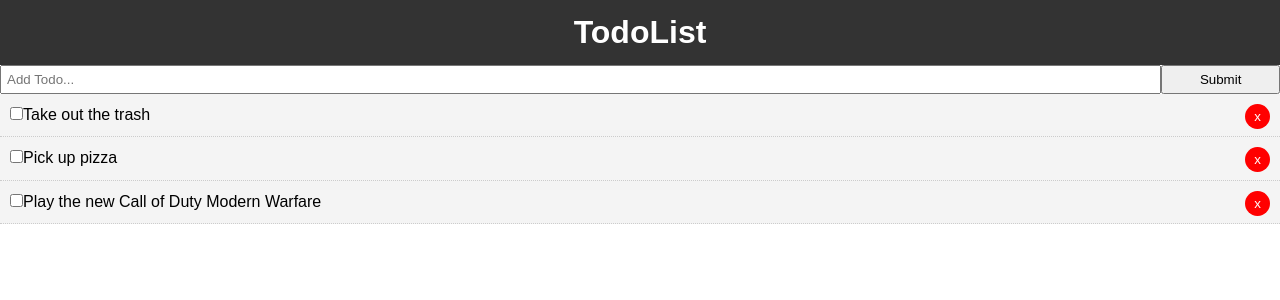
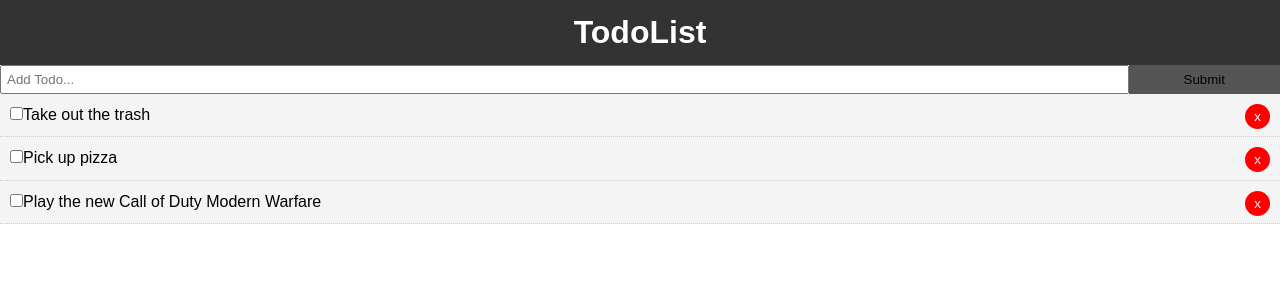
Before and after one commit to wamontgomery0068/General_Reference_Projects, a React (Create React App) app in the folder React_Projects/react_crash_todo/: page / in a window 1280 px wide. Shown: the top 300 px of the page. Built offline with nearby package versions, Linux system fonts and the light colour scheme.

Commit message:
Added More CSS

```diff
--- a/React_Projects/react_crash_todo/src/App.css
+++ b/React_Projects/react_crash_todo/src/App.css
@@ -13,3 +13,19 @@ a {
   color: #333;
   text-decoration: none;
 }
+
+.container {
+  padding: 0 1 rem;
+}
+
+.btn {
+  display: inline-block;
+  border: none;
+  background: #555;
+  padding: 7px 20px;
+  cursor: pointer;
+}
+
+.btn:hover {
+  background: #666;
+}
```
